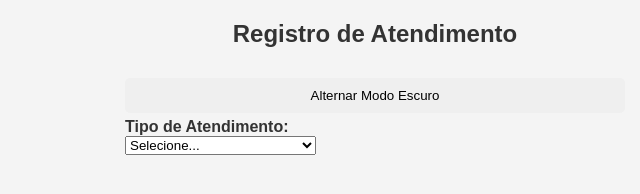
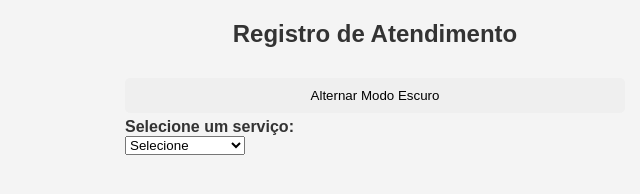
Before and after one commit to adolfoflextel/formulariotorre, a plain HTML site: page FORMULÁRIO_AUTORIZACAO.html in a window 1280 px wide. Shown: the full height of the page, 265-905 px from the left. Drawn offline with Linux system fonts and the light colour scheme.

Commit message:
Update FORMULÁRIO_AUTORIZACAO.html

```diff
--- a/FORMULÁRIO_AUTORIZACAO.html
+++ b/FORMULÁRIO_AUTORIZACAO.html
@@ -23,12 +23,16 @@
 <body onload="definirDataAtual()">
     <h2>Registro de Atendimento</h2>
     <button onclick="toggleDarkMode()">Alternar Modo Escuro</button>
-    <label for="tipo_atendimento">Tipo de Atendimento:</label>
-    <select id="tipo_atendimento" onchange="exibirFormulario()">
-        <option value="">Selecione...</option>
-    </select>
-    <div id="formularios"></div>
-    <div id="mensagem" class="message"></div>
+    <label for="servicos">Selecione um serviço:</label>
+<select id="servicos">
+    <option value="">Selecione</option>
+    <option value="instalacao">Instalação</option>
+    <option value="manutencao">Manutenção</option>
+    <option value="suporte">Suporte Técnico</option>
+</select>
+
+<p id="resultado"></p> <!-- Onde será exibido o serviço selecionado -->
+
 
     <script>
         const tipos = ["mudança_de endereço", "instalação", "troca_equipamento", "troca_onu"];
```
